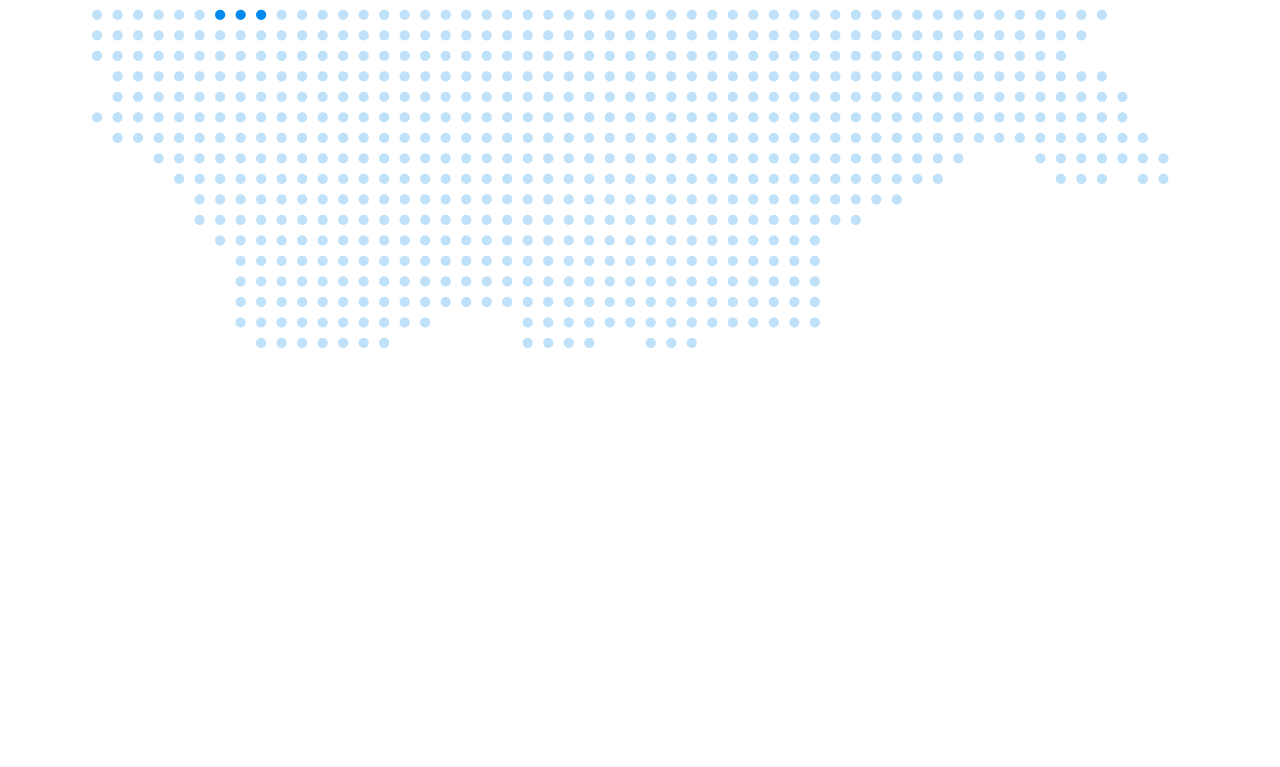
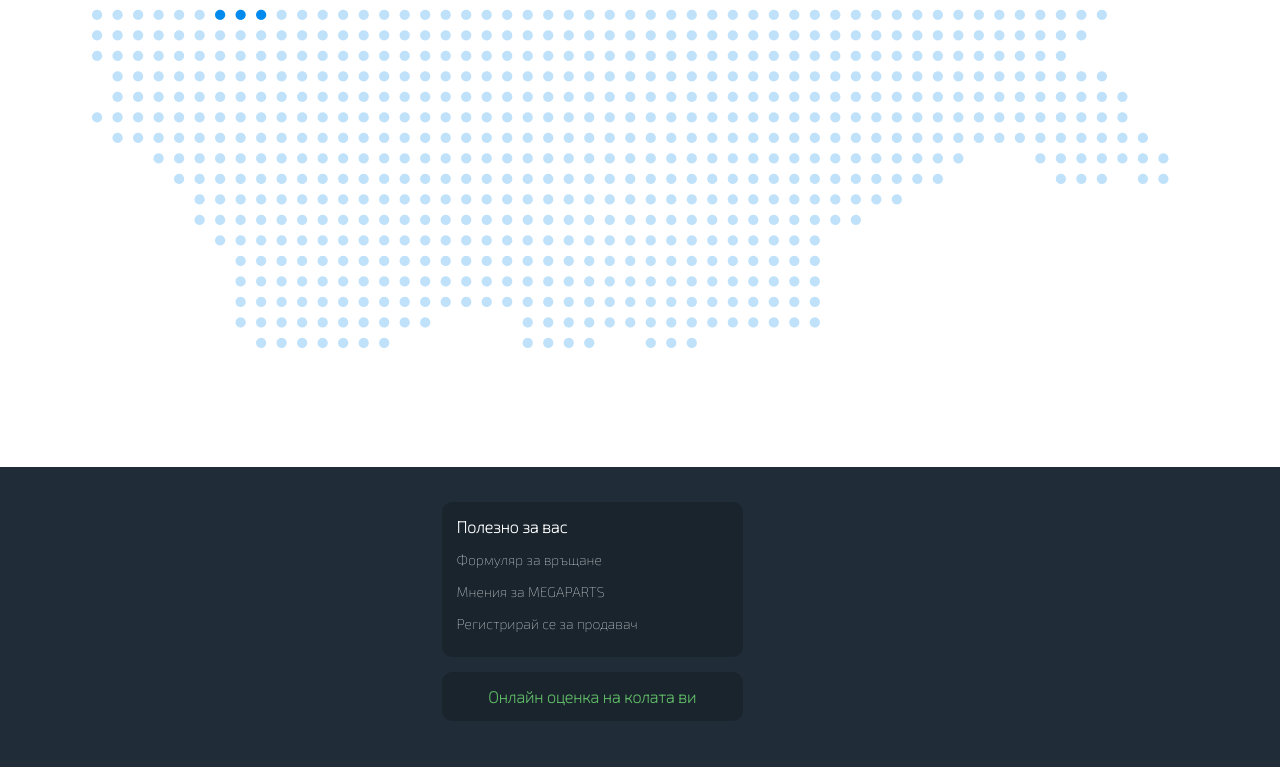
Before and after one commit to ankasabov142/MEGAPARTS-clone, a plain HTML site: page index.html in a window 1280 px wide. Shown: the part 2713-3480 px from the top of the page. Before the commit the page ends 3061 px from the top, so only its background shows below. Drawn offline with nearby package versions, Linux system fonts and the light colour scheme; files that its build step writes are made by us from their sources; a web font is replaced by a local one.

Commit message:
Added footer

```diff
--- a/index.html
+++ b/index.html
@@ -1232,6 +1232,31 @@
       <div class="pin1"><img src="/resources/pinSvg.svg" alt="" /></div>
       <div class="pin2"><img src="/resources/pinSvg.svg" alt="" /></div>
     </section>
+
+    <footer>
+      <div class="footerWrapper">
+        <div class="aboutYouWrapper">
+          <div class="aboutYou">
+            <div class="secHelpfull">
+              <p class="aboutYouHeading">Полезно за вас</p>
+              <p class="aboutYouParagraph">Формуляр за връщане</p>
+              <p class="aboutYouParagraph">
+                Мнения за <span class="aboutMEGA">MEGAPARTS</span>
+              </p>
+              <p class="aboutYouParagraph">Регистрирай се за продавач</p>
+            </div>
+            <div class="carRating">
+              <div class="carRatingWrapper">
+                <p>Онлайн оценка на колата ви</p>
+              </div>
+            </div>
+          </div>
+        </div>
+        <div class="onlineShopping"></div>
+        <div class="aboutUs"></div>
+        <div class="rights"></div>
+      </div>
+    </footer>
     <script src="app.js"></script>
   </body>
 </html>
--- a/styles/landingPage.scss
+++ b/styles/landingPage.scss
@@ -1061,6 +1061,7 @@ header {
   display: flex;
   justify-content: center;
   margin-top: 100px;
+  margin-bottom: 119px;
   .mapSvg {
     width: 1179px;
     height: 686.85px;
@@ -1084,3 +1085,101 @@ header {
     flex-shrink: 0;
   }
 }
+
+footer {
+  width: 100vw;
+  height: 300px;
+  display: flex;
+  flex-shrink: 0;
+  background: #202d39;
+  justify-content: center;
+  .footerWrapper {
+    margin-top: 35px;
+    display: inline-flex;
+    justify-content: center;
+    align-items: flex-start;
+    gap: 32px;
+    .aboutYouWrapper {
+      position: relative;
+      display: flex;
+      width: 271px;
+      height: 125px;
+      padding: 15px;
+      align-items: flex-start;
+      gap: 10px;
+      border-radius: 10px;
+      background: #19242d;
+      .aboutYou {
+        display: flex;
+        flex-direction: column;
+        align-items: start;
+        justify-content: start;
+        gap: 46px;
+        .secHelpfull {
+          display: flex;
+          flex-direction: column;
+          align-items: flex-start;
+          gap: 15px;
+          .aboutYouHeading {
+            color: #fff;
+            font-family: "Exo 2";
+            font-size: 16px;
+            font-style: normal;
+            font-weight: 700;
+            line-height: normal;
+          }
+          .aboutYouParagraph {
+            color: #fff;
+            font-family: "Exo 2";
+            font-size: 14px;
+            font-style: normal;
+            font-weight: 500;
+            line-height: normal;
+          }
+        }
+        .carRating {
+          top: 110%;
+          left: 0%;
+          position: absolute;
+          display: flex;
+          width: 271px;
+          padding: 15px;
+          justify-content: center;
+          align-items: center;
+          border-radius: 10px;
+          background: #19242d;
+          .carRatingWrapper {
+            display: flex;
+            flex-direction: column;
+            align-items: flex-start;
+            gap: 15px;
+            p {
+              color: #5fb865;
+              font-family: "Exo 2";
+              font-size: 16px;
+              font-style: normal;
+              font-weight: 700;
+              line-height: normal;
+            }
+          }
+        }
+      }
+    }
+
+    .onlineShopping {
+    }
+    .aboutUs {
+    }
+    .rights {
+    }
+  }
+}
+
+// <footer>
+// <div class="footerWrapper">
+//   <div class="aboutYou"></div>
+//   <div class="onlineShopping"></div>
+//   <div class="aboutUs"></div>
+//   <div class="rights"></div>
+// </div>
+// </footer>
```
Also changed, not shown: styles/landingPage.css, 1 other file.
